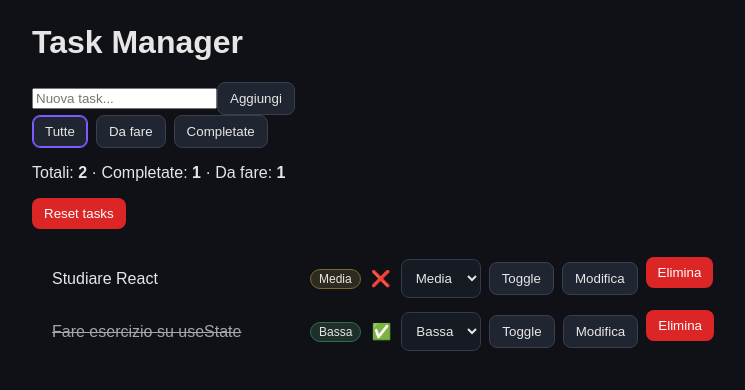
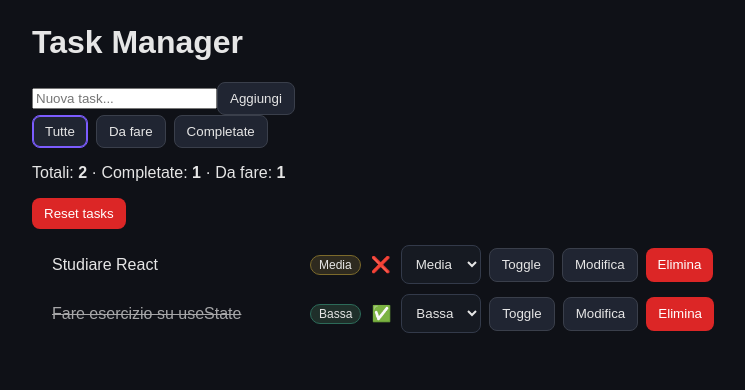
Before and after one commit to iqtron/task-manager, a React (Vite) app: page / in a window 1280 px wide. Shown: the top 390 px of the page, without its empty margins (158-903 px from the left). Built offline with nearby package versions, Linux system fonts and the light colour scheme.

Commit message:
Fix allineamento bottone elimina

```diff
--- a/src/App.css
+++ b/src/App.css
@@ -88,6 +88,15 @@ button:hover {
   flex-wrap: wrap;
 }
 
+/* FIX: allinea tutti i bottoni nella riga task */
+.task-item button {
+  margin: 0;
+  height: 34px;
+  display: inline-flex;
+  align-items: center;
+  justify-content: center;
+}
+
 .task-text {
   min-width: 250px;
 }
@@ -125,15 +134,7 @@ button:hover {
   border-color: #2c6b59;
 }
 
-button.danger {
-  background: #3a1f27;
-  border-color: #6b2a3b;
-}
-
-button.danger:hover {
-  background: #4a2630;
-}
-
+/* Versione unica di button.danger (rimossa duplicazione) */
 button.danger {
   background: #dc2626;
   color: white;
@@ -141,7 +142,6 @@ button.danger {
   padding: 8px 12px;
   border-radius: 8px;
   cursor: pointer;
-  margin-bottom: 12px;
 }
 
 button.danger:hover {
```
